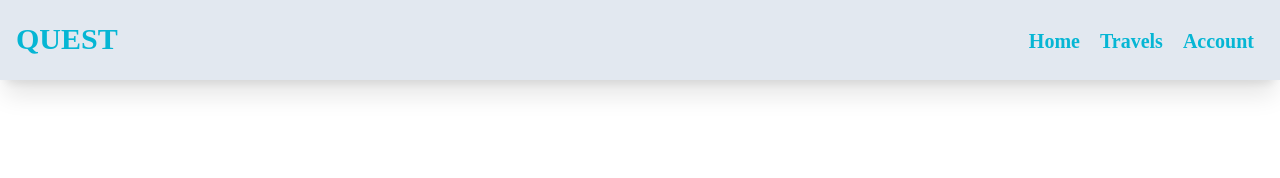
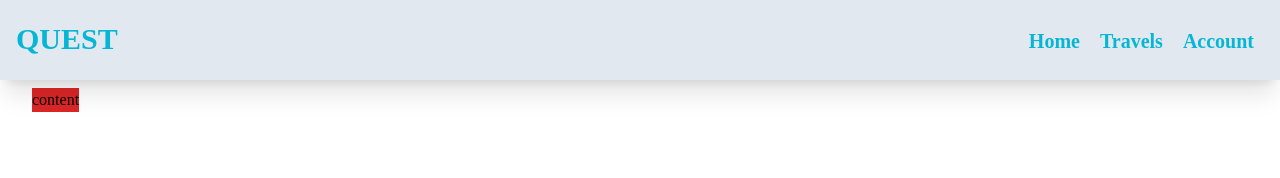
Before and after one commit to Zhimron/Travel_Frontend, a React (Vite) app: page /travels in a window 1280 px wide. Shown: the top 178 px of the page. Built offline with nearby package versions, Linux system fonts and the light colour scheme; a web font is replaced by a local one.

Commit message:
sample dashboard

```diff
--- a/src/pages/Mainpage.jsx
+++ b/src/pages/Mainpage.jsx
@@ -1,5 +1,6 @@
 import { useState } from "react";
 import Navigation from "./navbar/Navbar";
+import Dashboard from "./content/Userdashboard";
 
 
 
@@ -8,7 +9,10 @@ const Mainpage = () =>{
     return (
       <>
         <div className="flex">
-          <Navigation />
+            <Navigation />
+          <div className="mt-14">
+            <Dashboard />
+          </div>
         </div>
       </>
     );
--- /dev/null
+++ b/src/pages/content/Userdashboard.jsx
@@ -0,0 +1,12 @@
+import { useState } from "react";
+
+const Dashboard = () => {
+  return (
+    <>
+      <div className="bg-red-600 ">
+       <h1>content</h1>
+      </div>
+    </>
+  );
+};
+export default Dashboard;
```
